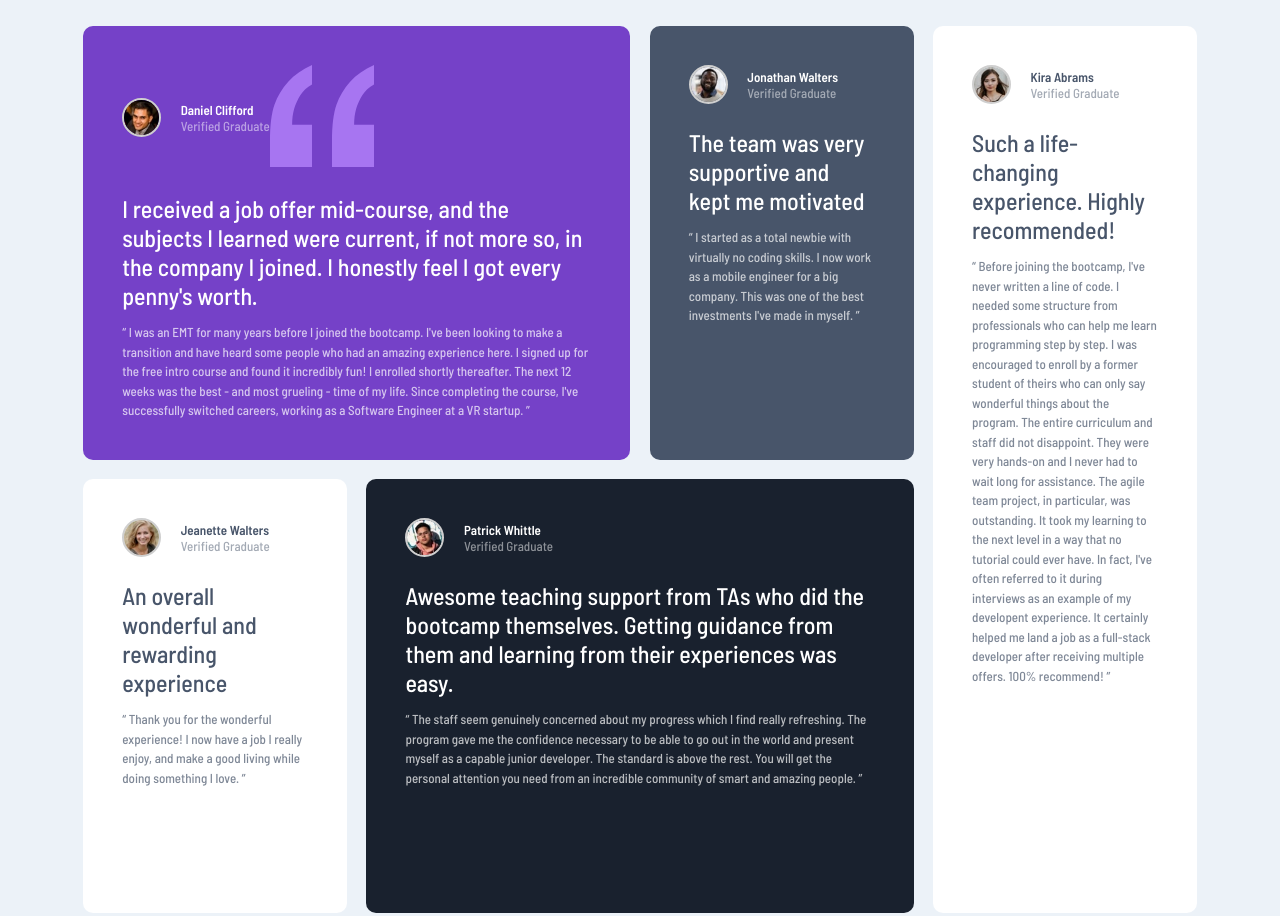
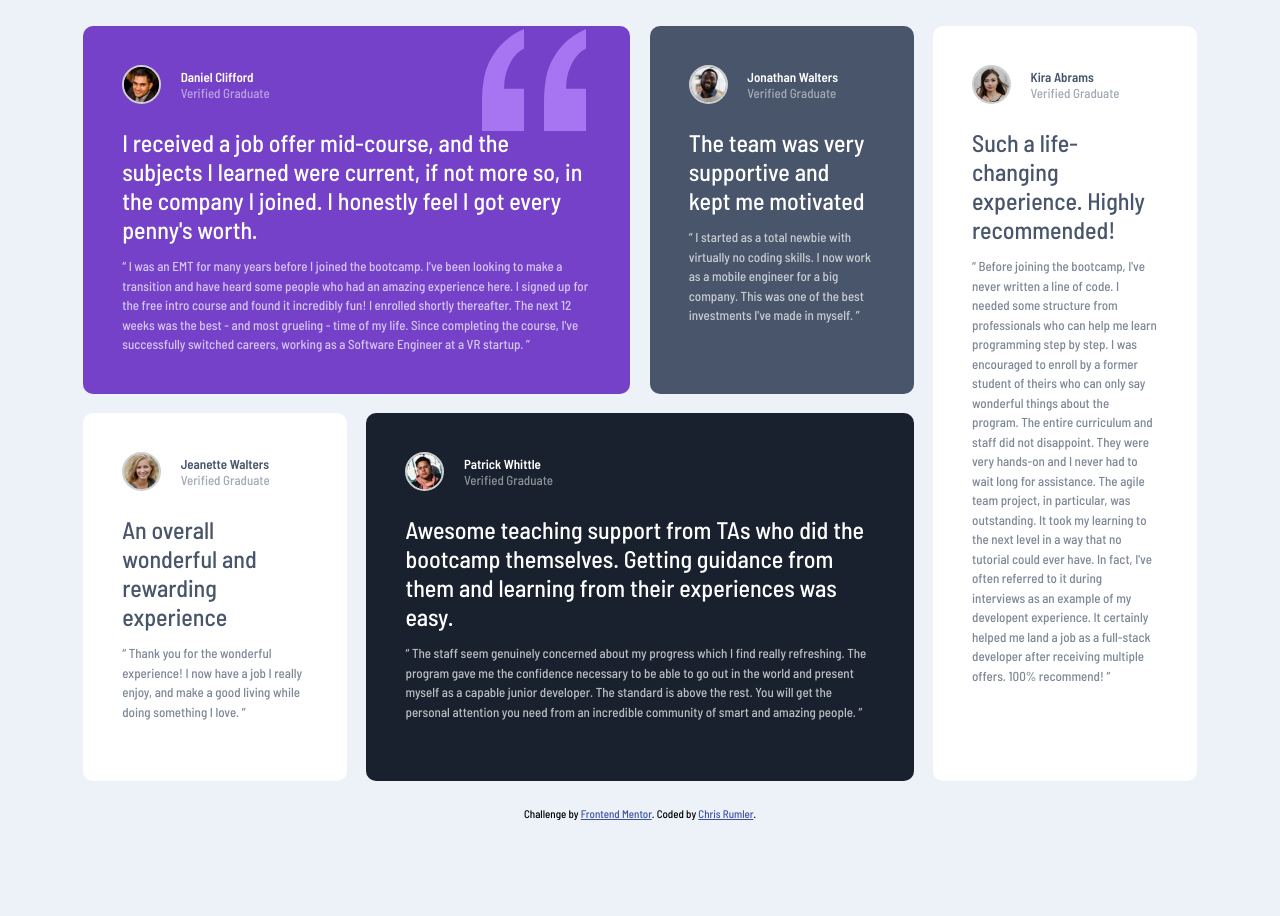
Before and after one commit to crumler/frontend-mentor-testimonials-grid-section, a plain HTML site: page index.html in a window 1280 px wide. Shown: the top 916 px of the page. After the commit the page ends 820 px from the top, so only its background shows below. Drawn offline with Linux system fonts and the light colour scheme.

Commit message:
added background-image for quotation icon

```diff
--- a/index.html
+++ b/index.html
@@ -18,9 +18,6 @@
         <div class="header_text_container">
           <p class="header_text_container--name">Daniel Clifford</p>
           <p class="header_text_container--title">Verified Graduate</p>
-        </div>
-        <div class="quotation_img">
-          <img src="./images/bg-pattern-quotation.svg" alt="Quotations">
         </div>
       </div>
 
--- a/styles.css
+++ b/styles.css
@@ -86,16 +86,15 @@ body {
   margin-right: 1.5em;
 }
 
-.quotation_img {
-  display: inline-block;
-}
-
 /* ----- Main ----- */
 
 /* ----- Daniel Testimonial ----- */
 
 .daniel_container {
   background-color: var(--moderate-violet);
+  background-image: url(./images/bg-pattern-quotation.svg);
+  background-repeat: no-repeat;
+  background-position: 90% 1%;
   grid-area: 1 / 1 / 2 / 3;
 }
 
```
